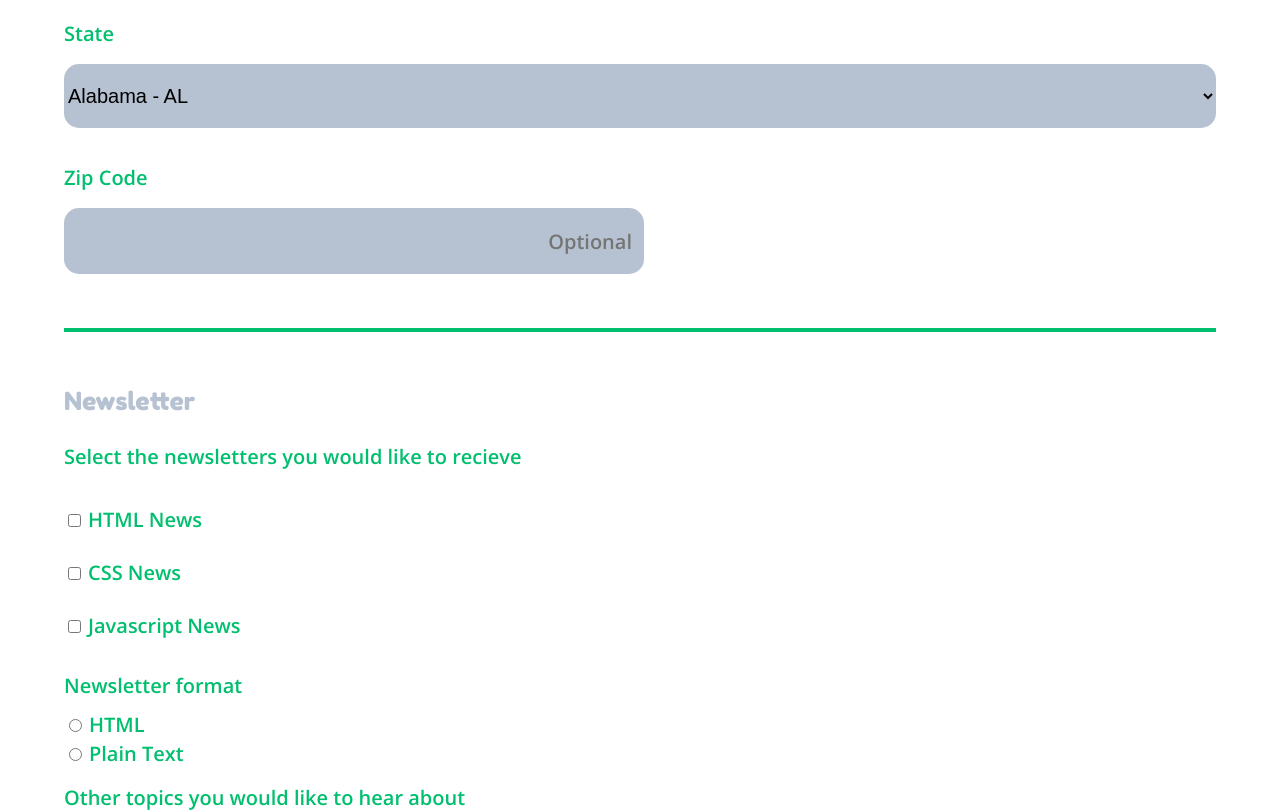
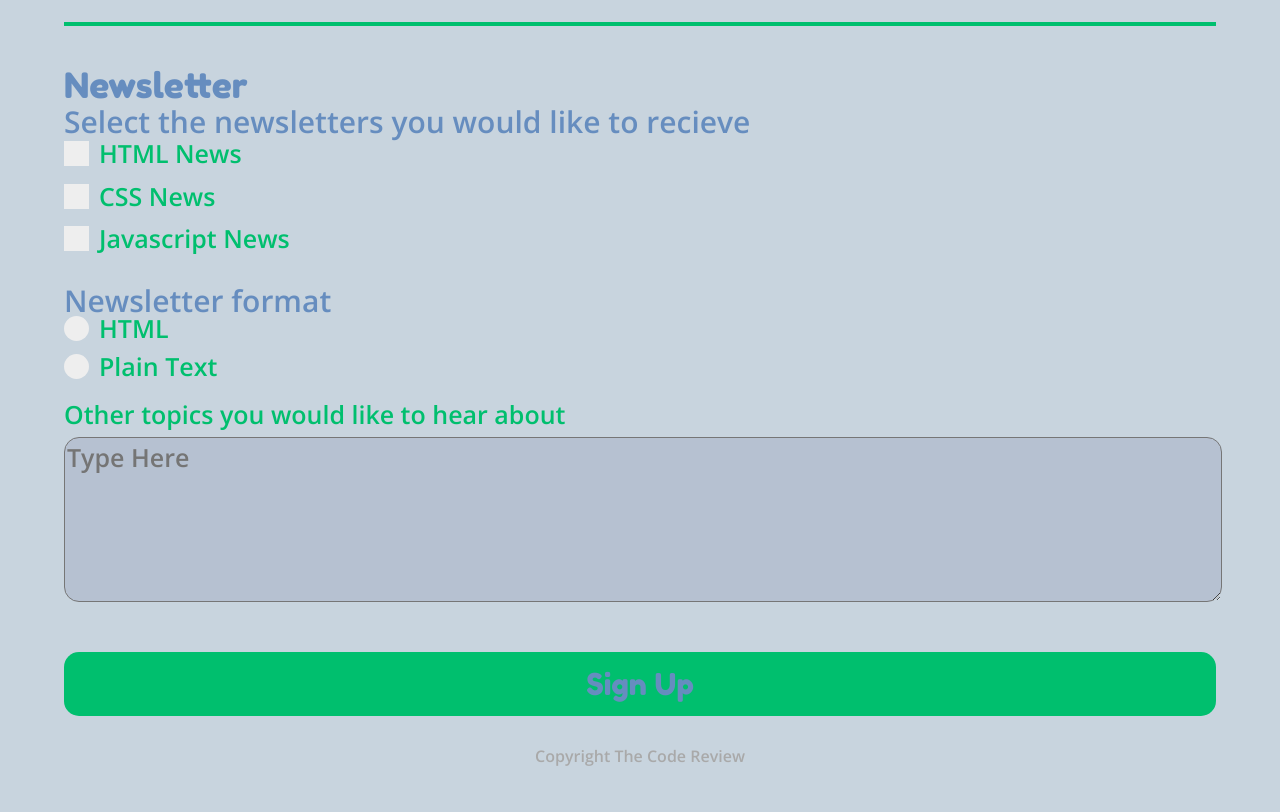
Before and after one commit to drew0821/Techdegree-project-3-, a plain HTML site: page index.html in a window 1280 px wide. Shown: the part 1040-1852 px from the top of the page. Drawn offline with nearby package versions, Linux system fonts and the light colour scheme.

Commit message:
second commit

```diff
--- a/css/styles.css
+++ b/css/styles.css
@@ -5,6 +5,9 @@ html elements
 font-family: 'Fredoka One', cursive;
 font-family: 'Open Sans', sans-serif;
 */
+body {
+    background-color: #C8D4DE;
+}
 header {
     display: flex;
     flex-direction: column;
@@ -13,19 +16,28 @@ header {
     height: 30vh;
     margin-bottom: 5px;
 }
+.zip-input:focus,
+textarea:focus,
+.input-box:focus {
+    border: solid  #00BF6E 5px;
+    background-color: #668DBF;
+}
 main {
     height: auto;
     display: flex;
     flex-direction: column;
     align-items: center;
+    justify-content: center;
 }
 footer{
     display: flex;
     justify-content: center;
 }
 textarea {
+    background-color: #B6C1D1;
     width: 100%;
     height: 100%;
+    border-radius: 15px;
 }
 .contact-information {
     display: flex;
@@ -39,8 +51,8 @@ form {
 }
 .header-font {
     font-family: 'Fredoka One', cursive;
-    font-size: 25px;
-    color: #B6C1D1;
+    font-size: 35px;
+    color: #668DBF;
 }
 .top {
     display: flex;
@@ -49,7 +61,6 @@ form {
     width: 100vw;
     height: 10vh;
     background-color: #00BF6E;
-    color: white;
 }
 
 .sign-up {
@@ -65,7 +76,7 @@ form {
 }
 .label-text {
     font-family: 'Open Sans', sans-serif;
-    font-size: 20px;
+    font-size: 25px;
     color: #00BF6E;
     margin-bottom: 10px;
 }
@@ -75,8 +86,8 @@ form {
     margin: 40px 0px;
 }
 .input-box {
-    width: 90vw;
-    height: 8vh;
+    width: 70vw;
+    height: 6vh;
     background-color: #B6C1D1;
     border: none;
     border-radius: 15px;
@@ -85,7 +96,7 @@ form {
 }
 .zip-input {
     width: 45vw;
-    height: 8vh;
+    height: 6vh;
     background-color: #B6C1D1;
     border: none;
     border-radius: 15px;
@@ -93,7 +104,7 @@ form {
 }
 .zip {
     border-bottom: #00BF6E solid 4px;
-    height: 20vh;
+    padding-bottom: 60px;
 }
 input::placeholder {
     text-align: right;
@@ -105,7 +116,7 @@ input::placeholder {
     justify-content: space-around;
     align-items: flex-start;
     width: 90vw;
-    height: 35vh;
+    height: 25vh;
     margin-bottom: 20px;
 }
 .newsletter-2 {
@@ -122,7 +133,7 @@ input::placeholder {
     width: 90vw;
     height: 8vh;
     background-color: #00BF6E;
-    color: white;
+    color: #668DBF;
     font-size: 30px;
     font-family: 'Fredoka One', cursive;
     border: none;
@@ -135,9 +146,138 @@ input::placeholder {
     width: 90vw;
     height: 10vh;
     font-family: 'Open Sans', sans-serif;
-    color: #B6C1D1;
+    color: darkgray;
 }
 .placeholder-text {
     font-family: 'Open Sans', sans-serif;
-    font-size: 20px;
+    font-size: 25px;
 }
+.label-text:hover {
+    font-size: 30px;
+}
+.discription-text {
+    color: #668DBF;
+    font-family: 'Open Sans', sans-serif;
+    font-size: 30px;
+}
+/* checkbox styling */
+.container {
+    display: block;
+    position: relative;
+    padding-left: 35px;
+    margin-bottom: 12px;
+    cursor: pointer;
+    font-size: 22px;
+    -webkit-user-select: none;
+    -moz-user-select: none;
+    -ms-user-select: none;
+    user-select: none;
+  }
+  .container input {
+    position: absolute;
+    opacity: 0;
+    cursor: pointer;
+    height: 0;
+    width: 0;
+  }
+  .checkmark {
+    position: absolute;
+    top: 0;
+    left: 0;
+    height: 25px;
+    width: 25px;
+    background-color: #eee;
+  }
+  .container:hover input ~ .checkmark {
+    background-color: #ccc;
+  }
+  .container input:checked ~ .checkmark {
+    background-color: #2196F3;
+  }
+  .checkmark:after {
+    content: "";
+    position: absolute;
+    display: none;
+  }
+  .container input:checked ~ .checkmark:after {
+    display: block;
+  }
+  .container .checkmark:after {
+    left: 9px;
+    top: 5px;
+    width: 5px;
+    height: 10px;
+    border: solid white;
+    border-width: 0 3px 3px 0;
+    -webkit-transform: rotate(45deg);
+    -ms-transform: rotate(45deg);
+    transform: rotate(45deg);
+  }
+  /* radio styling */
+  .container-1 {
+    display: block;
+    position: relative;
+    padding-left: 35px;
+    margin-bottom: 12px;
+    cursor: pointer;
+    font-size: 22px;
+    -webkit-user-select: none;
+    -moz-user-select: none;
+    -ms-user-select: none;
+    user-select: none;
+  }
+  .container-1 input {
+    position: absolute;
+    opacity: 0;
+    cursor: pointer;
+    height: 0;
+    width: 0;
+  }
+  .checkmark-1 {
+    position: absolute;
+    top: 0;
+    left: 0;
+    height: 25px;
+    width: 25px;
+    background-color: #eee;
+    border-radius: 50%;
+  }
+  /* On mouse-over, add a grey background color */
+.container-1:hover input ~ .checkmark-1 {
+    background-color: #ccc;
+  }
+  /* When the radio button is checked, add a blue background */
+.container-1 input:checked ~ .checkmark-1 {
+    background-color: #2196F3;
+  }
+  /* Create the indicator (the dot/circle - hidden when not checked) */
+.checkmark-1:after {
+    content: "";
+    position: absolute;
+    display: none;
+  }
+  /* Show the indicator (dot/circle) when checked */
+.container-1 input:checked ~ .checkmark-1:after {
+    display: block;
+  }
+
+  /* Style the indicator (dot/circle) */
+  .container-1 .checkmark-1:after {
+    top: 9px;
+    left: 9px;
+    width: 8px;
+    height: 8px;
+    border-radius: 50%;
+    background: white;
+  }
+
+@media(min-width: 768px) {
+
+    .flex-container {
+        display: flex;
+        flex-direction: row;
+        justify-content: space-between;
+        align-items: center;
+    }
+
+}
--- a/index.html
+++ b/index.html
@@ -11,15 +11,15 @@
 <body>
     <header>
         <h1 class="header-font top">The Code Review</h1>
-        <div class="sign-up">
+        <div class="sign-up width-stop">
             <h2 class="header-font">Signup for our newsletter</h2>
-            <p class="label-text">Get the latest news on how your code is doing right in your inbox</p>
+            <p class="discription-text">Get the latest news on how your code is doing right in your inbox</p>
         </div>
     </header>
     <main>
-        <fieldset class="contact-information">
 
-            <form action="index.html" method="post">
+        <form action="index.html" method="post">
+            <fieldset>
                 <h1 class="header-font">Contact Information</h1>
                 <div class="flex-container">
                     <label class="label-text" for="name"> Full Name</label>
@@ -105,41 +105,41 @@
             <fieldset>
                 <section class="newsletter">
                     <legend class="header-font">Newsletter</legend>
-                    <p class="label-text">Select the newsletters you would like to recieve</p>
-                    <div>
-                        <input type="checkbox" id="html" value="html" name="user_html">
+                    <p class="discription-text">Select the newsletters you would like to recieve</p>
+                    <div class="container">
+                        <input class="checkbox" type="checkbox" id="html" value="html" name="code"><span class="checkmark"></span>
                         <label class="label-text" for="html">HTML News</label>
                     </div>
-                    <div>
-                        <input type="checkbox" id="css" value="css" name="user_css">
+                    <div class="container">
+                        <input class="checkbox" type="checkbox" id="css" value="css" name="code"><span class="checkmark"></span>
                         <label class="label-text" for="css">CSS News</label>
                     </div>
-                    <div>
-                        <input type="checkbox" id="javascript" value="user_javascript" name="user_javascript">
+                    <div class="container">
+                        <input class="checkbox" type="checkbox" id="javascript" value="user_javascript" name="code"><span class="checkmark"></span>
                         <label class="label-text" for="javascript">Javascript News</label>
                     </div>
                 </section>
                 <section class="newsletter-2">
-                    <p class="label-text">Newsletter format</p>
-                    <div>
+                    <p class="discription-text">Newsletter format</p>
+                    <div class="container-1">
                         <input type="radio" id="html-text" value="text_html"
-                        name="user_text_html">
+                        name="format"><span class="checkmark-1"></span>
                         <label for="html-text" class="label-text">HTML</label>
                     </div>
-                    <div>
-                        <input type="radio" id="plain_text" value="user_text" value="user_plain_text">
+                    <div class="container-1">
+                        <input type="radio" id="plain_text" value="user_text" name="format"><span class="checkmark-1"></span>
                         <label class="label-text" for="plain_text">Plain Text</label>
                     </div>
                 </section>
                 <section class="newsletter">
-                    <label class="label-text" for="extra_topics">Other topics you would like to hear about</label>
-                    <textarea class="placeholder-text" id="extra_topics" placeholder="Type Here"></textarea>
+                    <label class="label-text hover" for="extra_topics">Other topics you would like to hear about</label>
+                    <textarea class="placeholder-text" id="extra_topics" name="extra_topics" placeholder="Type Here"></textarea>
                 </section>
             </fieldset>
-            <button class="btn" type="submit">Sign Up</button>
+            <button class="btn hover" type="submit">Sign Up</button>
         </form>
     </main>
-    <footer>
+    <footer class="width-stop">
         <p class="copy-text">Copyright The Code Review </p>
     </footer>
 </body>
```
